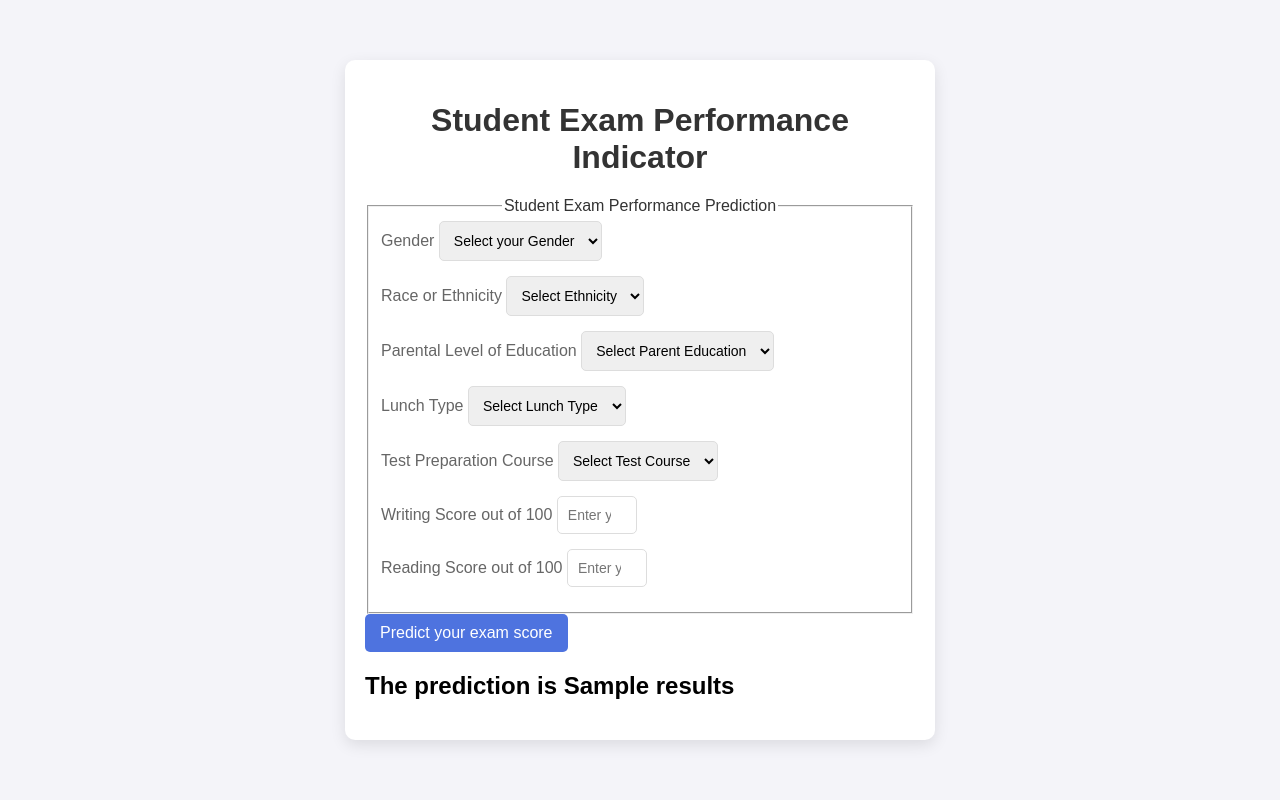
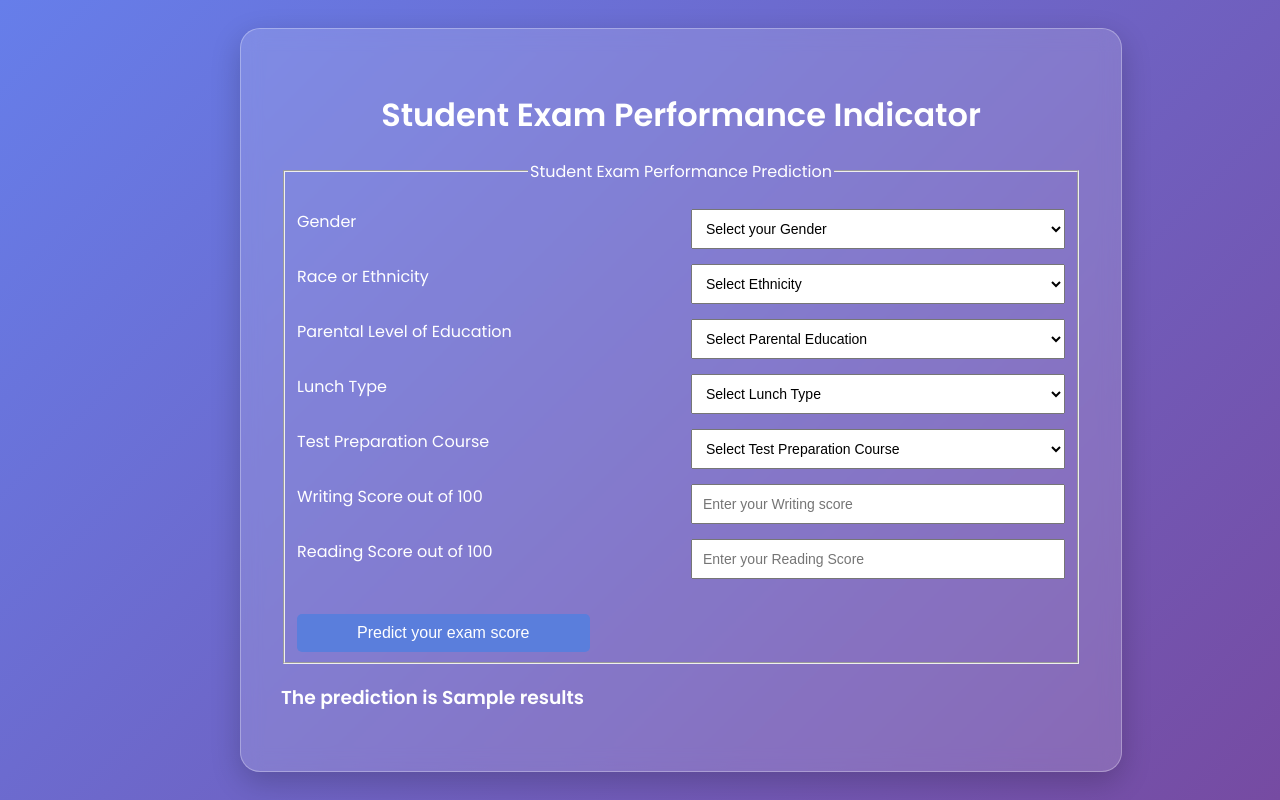
Before and after one commit to MrThanuj/ML_ProjectWork, a Flask app: template templates/home.html in a window 1280 px wide. Run offline with Flask 3, Linux system fonts and the light colour scheme; the template is opened without the code that fills it: most values are stand-ins (such as "Sample title", 1, 10 or a date in 2020).

Commit message:
Update.html

```diff
--- a/templates/home.html
+++ b/templates/home.html
@@ -4,30 +4,40 @@
 <meta charset="UTF-8">
 <meta name="viewport" content="width=device-width, initial-scale=1.0">
 <title>Student Exam Performance Indicator</title>
+<link href="https://fonts.googleapis.com/css2?family=Poppins:wght@400;600&display=swap" rel="stylesheet">
 <style>
     body {
-        font-family: 'Arial', sans-serif;
-        background-color: #f4f4f9;
+        font-family: 'Poppins', sans-serif;
+        background: linear-gradient(135deg, #667eea 0%, #764ba2 100%);
         margin: 0;
         padding: 0;
         display: flex;
         justify-content: center;
         align-items: center;
         height: 100vh;
+        color: #fff;
+    }
+
+    .container {
+        width: 90%;
+        max-width: 800px; /* Adjusted for wider form */
+        margin: 30px auto;
     }
 
     .login {
-        background-color: #fff;
-        padding: 20px;
-        border-radius: 10px;
-        box-shadow: 0 5px 15px rgba(0, 0, 0, 0.1);
-        width: 100%;
-        max-width: 550px;
+        background: rgba(255, 255, 255, 0.15);
+        backdrop-filter: blur(10px);
+        padding: 40px;
+        border-radius: 20px;
+        box-shadow: 0 10px 30px rgba(0, 0, 0, 0.2);
+        width: 100%; /* Container width is now responsive */
+        border: 1px solid rgba(255, 255, 255, 0.3);
     }
 
-    h1, legend {
-        color: #333;
+    h1, h2, legend {
+        color: #fff;
         text-align: center;
+        margin-bottom: 20px;
     }
 
     form {
@@ -35,63 +45,86 @@
         flex-direction: column;
     }
 
-    .form-label {
+    .form-group {
+        margin-bottom: 15px;
+    }
+
+    label {
+        display: block;
         margin-bottom: 5px;
-        color: #666;
     }
 
     .form-control, select {
-        padding: 10px;
-        margin-bottom: 15px;
+        /* Existing styles */
+        padding: 10px; /* Adjust padding as necessary */
+        font-size: 14px; /* Adjust font size as necessary */
+        box-sizing: border-box; /* Ensures padding is included within the element's total width and height */
+    }
+
+    /* Adjust the width of select and input elements if necessary */
+    select, input[type="number"] {
+        width: calc(100% - 20px); /* Adjusts width to account for padding, replace 20px with actual horizontal padding */
+    }
+
+    .btn {
+        padding: 10px 15px;
+        width: 100%; /* Button occupies the full width */
+        border: none;
         border-radius: 5px;
-        border: 1px solid #ddd;
-        font-size: 14px;
+        margin-top: 20px;
+        font-size: 16px;
+        cursor: pointer;
+        transition: background 0.3s ease;
     }
 
     .btn-primary {
-        background-color: #4e73df;
+        background-color: #5a7edc;
         color: white;
-        padding: 10px 15px;
-        border: none;
-        border-radius: 5px;
-        cursor: pointer;
-        transition: background-color 0.3s;
-        font-size: 16px;
     }
 
     .btn-primary:hover {
-        background-color: #5a7edc;
+        background-color: #4e73df;
     }
 
-    .placeholder {
-        color: #aaa;
+    @media (min-width: 768px) {
+        .form-group {
+            display: grid;
+            grid-template-columns: 1fr 1fr; /* Two columns on larger screens */
+            gap: 20px;
+        }
+
+        .form-group .form-control {
+            width: 100%; /* Ensuring input fields are fully expanded in grid */
+        }
+
+        .btn {
+            width: auto; /* Button width is auto on larger screens */
+            padding: 10px 60px; /* Larger padding for the button */
+        }
     }
 </style>
-
 </head>
 <body>
+    <div class="container">
         <div class="login">
             <h1>Student Exam Performance Indicator</h1>
-
             <form action="{{ url_for('predict_datapoint')}}" method="post">
                 <fieldset>
                     <legend>Student Exam Performance Prediction</legend>
 
-				<!-- Insert within the <fieldset> in the HTML structure -->
-
-				<div class="mb-3">
-					<label class="form-label">Gender</label>
-					<select class="form-control" name="gender" required>
-						<option class="placeholder" selected disabled value="">Select your Gender</option>
+                    <div class="form-group">
+                        <label for="gender" class="form-label">Gender</label>
+                        <select id="gender" class="form-control" name="gender" required>
+                            <option value="" disabled selected>Select your Gender</option>
                             <option value="male">Male</option>
                             <option value="female">Female</option>
                         </select>
                     </div>
 
-				<div class="mb-3">
-					<label class="form-label">Race or Ethnicity</label>
-                        <select class="form-control" name="ethnicity" required>
-                            <option class="placeholder" selected disabled value="">Select Ethnicity</option>
+                    <div class="form-group">
+                        <label for="ethnicity" class="form-label">Race or Ethnicity</label>
+                        <select id="ethnicity" class="form-control" name="ethnicity" required>
+                            <option value="" disabled selected>Select Ethnicity</option>
                             <option value="group A">Group A</option>
                             <option value="group B">Group B</option>
                             <option value="group C">Group C</option>
@@ -100,56 +133,52 @@
                         </select>
                     </div>
 
-				<div class="mb-3">
-                    <label class="form-label">Parental Level of Education</label>
-                    <select class="form-control" name="parental_level_of_education" required>
-                        <option class="placeholder" selected disabled value="">Select Parent Education</option>
-                        <option value="associate's degree">associate's degree</option>
-                        <option value="bachelor's degree">bachelor's degree</option>
-                        <option value="high school">high school</option>
-                        <option value="master's degree">master's degree</option>
-                        <option value="some college">some college</option>
-                        <option value="some high school">some high school</option>
+                    <div class="form-group">
+                        <label for="parental_education" class="form-label">Parental Level of Education</label>
+                        <select id="parental_education" class="form-control" name="parental_level_of_education" required>
+                            <option value="" disabled selected>Select Parental Education</option>
+                            <option value="associate's degree">Associate's degree</option>
+                            <option value="bachelor's degree">Bachelor's degree</option>
+                            <option value="high school">High school</option>
+                            <option value="master's degree">Master's degree</option>
+                            <option value="some college">Some college</option>
+                            <option value="some high school">Some high school</option>
                         </select>
                     </div>
 
-
-				<div class="mb-3">
-                    <label class="form-label">Lunch Type</label>
-                    <select class="form-control" name="lunch" required>
-                        <option class="placeholder" selected disabled value="">Select Lunch Type</option>
-                        <option value="free/reduced">free/reduced</option>
-                        <option value="standard">standard</option>
+                    <div class="form-group">
+                        <label for="lunch_type" class="form-label">Lunch Type</label>
+                        <select id="lunch_type" class="form-control" name="lunch" required>
+                            <option value="" disabled selected>Select Lunch Type</option>
+                            <option value="free/reduced">Free/reduced</option>
+                            <option value="standard">Standard</option>
                         </select>
                     </div>
 
-
-				<div class="mb-3">
-                    <label class="form-label">Test Preparation Course</label>
-                    <select class="form-control" name="test_preparation_course" required>
-                        <option class="placeholder" selected disabled value="">Select Test Course</option>
+                    <div class="form-group">
+                        <label for="test_preparation" class="form-label">Test Preparation Course</label>
+                        <select id="test_preparation" class="form-control" name="test_preparation_course" required>
+                            <option value="" disabled selected>Select Test Preparation Course</option>
                             <option value="none">None</option>
                             <option value="completed">Completed</option>
                         </select>
                     </div>
 
-				<div class="mb-3">
-					<label class="form-label">Writing Score out of 100</label>
-					<input class="form-control" type="number" name="writing_score" placeholder="Enter your Writing score" min='0' max='100' />
+                    <div class="form-group">
+                        <label for="writing_score" class="form-label">Writing Score out of 100</label>
+                        <input id="writing_score" type="number" class="form-control" name="writing_score" placeholder="Enter your Writing score" min="0" max="100" required>
                     </div>
 
-				<div class="mb-3">
-					<label class="form-label">Reading Score out of 100</label>
-					<input class="form-control" type="number" name="reading_score" placeholder="Enter your Reading Score" min='0' max='100' />
+                    <div class="form-group">
+                        <label for="reading_score" class="form-label">Reading Score out of 100</label>
+                        <input id="reading_score" type="number" class="form-control" name="reading_score" placeholder="Enter your Reading Score" min="0" max="100" required>
                     </div>
 
+                    <input type="submit" value="Predict your exam score" class="btn btn-primary">
                 </fieldset>
-				<div class="mb-3">
-					<input class="btn btn-primary" type="submit" value="Predict your exam score" />
+            </form>
+            <h3>The prediction is {{results}}</h3>
         </div>
-			</form>
-
-			<h2>The prediction is {{results}}</h2>
     </div>
     </body>
 </html>
```
Lines whose indentation alone changed are shown as unchanged.
